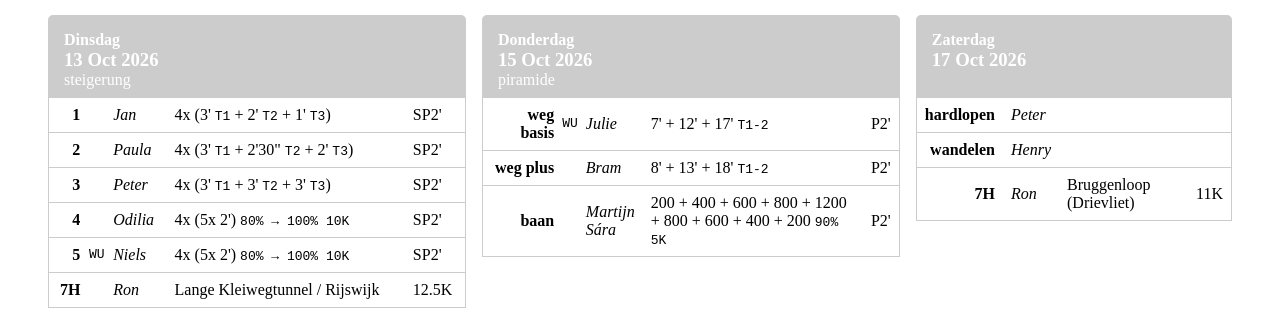
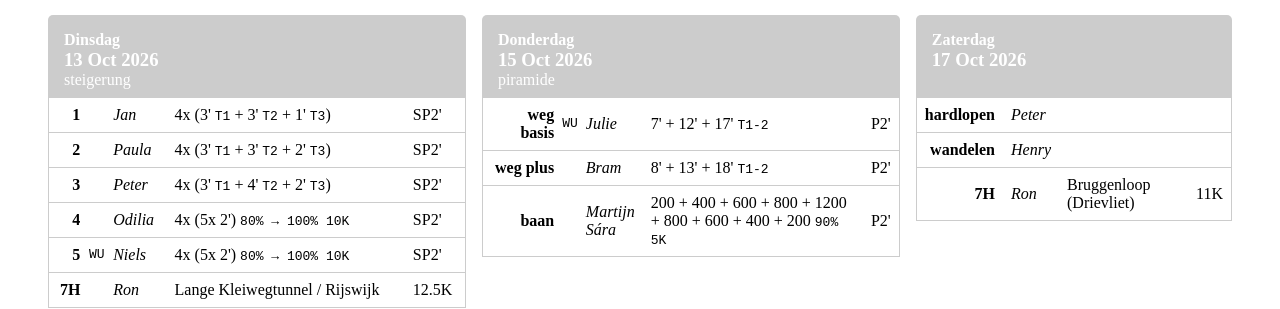
Before and after one commit to sarajuhosova/av40-schedule, a Jekyll site: the page built from _posts/2026-10-01-q4.md, in a window 1280 px wide and 900 px high, scrolled down 497 px. Shown: the part 154-463 px from the top of the window. Built offline with Jekyll 4.4.1, drawn with Linux system fonts in a browser that asks for light colours.

Commit message:
Update q4.yaml

```diff
--- a/_data/schedule/y2026/q4.yaml
+++ b/_data/schedule/y2026/q4.yaml
@@ -68,17 +68,17 @@
   trainings:
     - group: "1"
       training:
-        core: "4x (3' <tt>T1</tt> + 2' <tt>T2</tt> + 1' <tt>T3</tt>)"
+        core: "4x (3' <tt>T1</tt> + 3' <tt>T2</tt> + 1' <tt>T3</tt>)"
         break: "SP2'"
       trainer: ["Jan"]
     - group: "2"
       training:
-        core: "4x (3' <tt>T1</tt> + 2'30\" <tt>T2</tt> + 2' <tt>T3</tt>)"
+        core: "4x (3' <tt>T1</tt> + 3' <tt>T2</tt> + 2' <tt>T3</tt>)"
         break: "SP2'"
       trainer: ["Paula"]
     - group: "3"
       training:
-        core: "4x (3' <tt>T1</tt> + 3' <tt>T2</tt> + 3' <tt>T3</tt>)"
+        core: "4x (3' <tt>T1</tt> + 4' <tt>T2</tt> + 2' <tt>T3</tt>)"
         break: "SP2'"
       trainer: ["Peter"]
     - group: "4"
```
